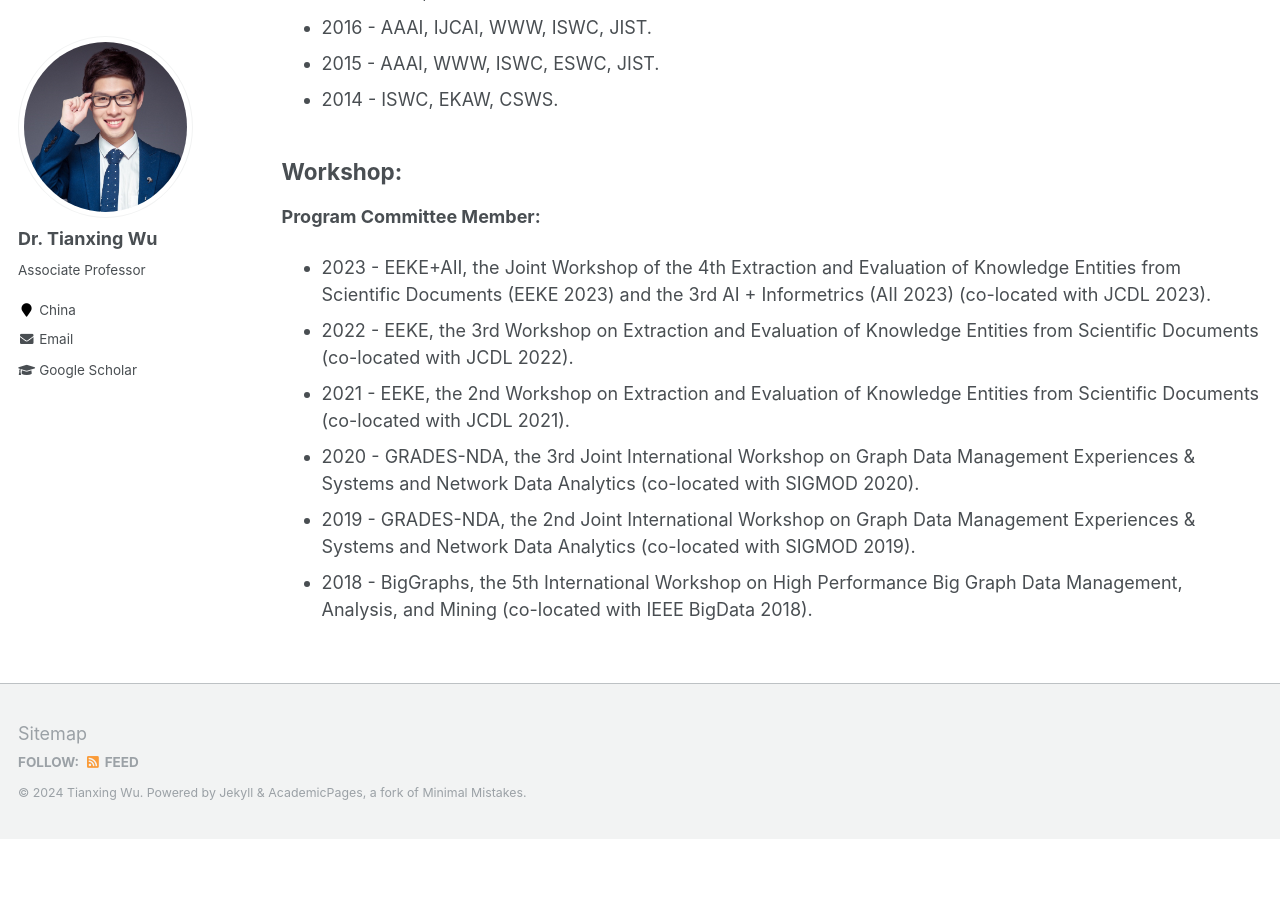
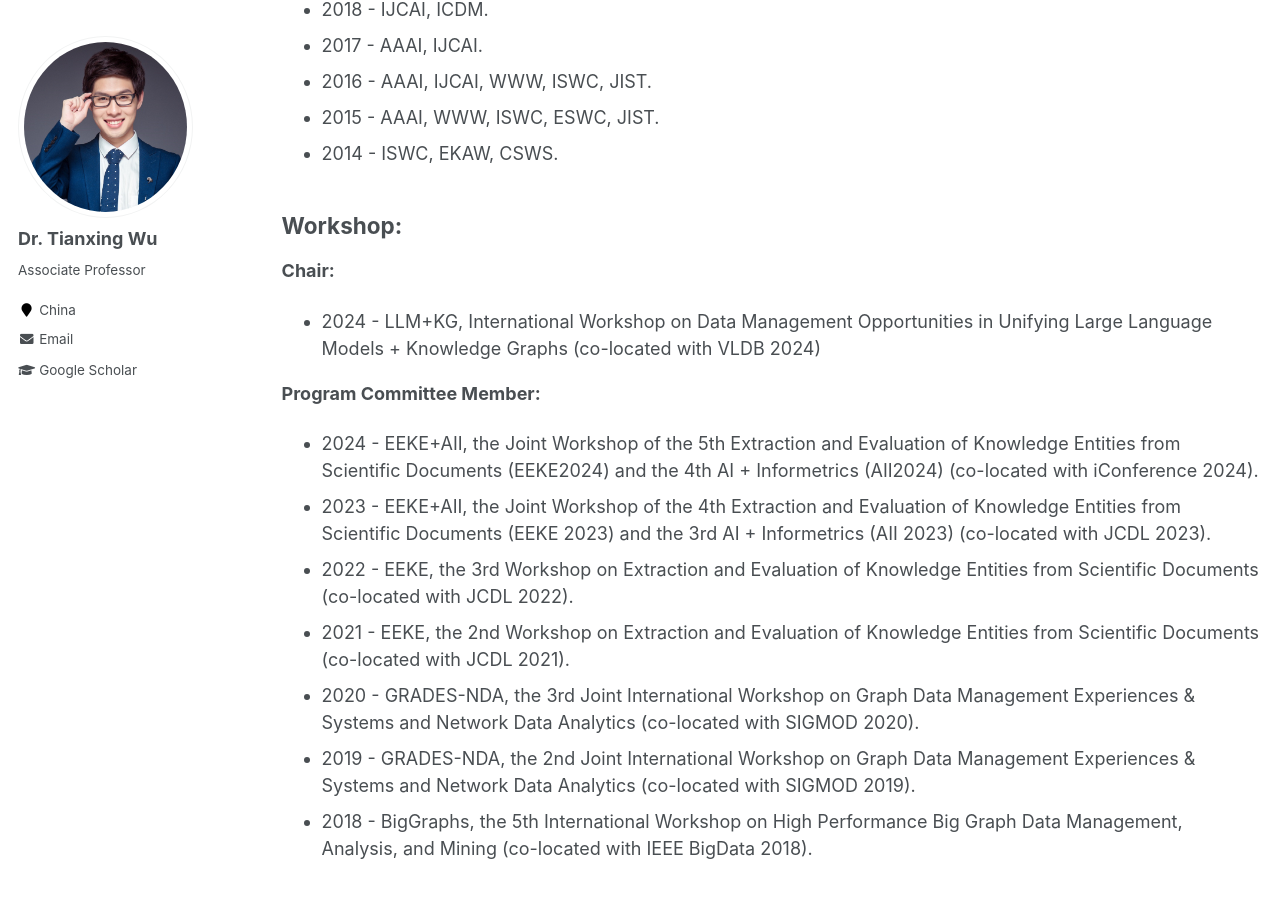
Before and after one commit to tianxing-wu/tianxing-wu.github.io, a Jekyll site: the page built from _pages/services.md, in a window 1280 px wide and 900 px high, scrolled down 2668 px. Built offline with Jekyll 4.4.1, drawn with Linux system fonts in a browser that asks for light colours; before the commit the page ends 3507 px from its top, so only the background shows below that; some of the changed text lies outside the part shown.

Commit message:
info update

```diff
--- a/_pages/services.md
+++ b/_pages/services.md
@@ -21,7 +21,7 @@ author_profile: true
 * Data Intelligence (DI).
 
 **Reviewer:**
-* 2024 - IEEE Transactions on Knowledge and Data Engineering (TKDE), Knowledge-based Systems (KBS).
+* 2024 - IEEE Transactions on Knowledge and Data Engineering (TKDE), ACM Transactions on Asian and Low-Resource Language Information Processing (TALLIP), Knowledge-based Systems (KBS), International Journal on Semantic Web and Information Systems (IJSWIS).
 * 2023 - IEEE Transactions on Knowledge and Data Engineering (TKDE), World Wide Web-Internet and Web Information Systems (WWWJ), ACM Transactions on Asian and Low-Resource Language Information Processing (TALLIP), Knowledge-based Systems (KBS), Applied Intelligence (APIN), International Journal on Semantic Web and Information Systems (IJSWIS), Neural Processing Letters, Chinese Journal of Computers (计算机学报), Journal of Computer Research and Development (计算机研究与发展).
 * 2022 - Journal of Web Semantics (JWS), Knowledge and Information Systems (KAIS), Information Processing & Management (IPM), Knowledge-based Systems (KBS), Applied Intelligence (APIN), Engineering Applications of Artificial Intelligence (EAAI), International Journal on Semantic Web and Information Systems (IJSWIS), Aslib Journal of Information Management (AJIM), Scientometrics (SCIM), Heritage Science, Data Intelligence (DI), Journal of Software (软件学报).
 * 2021 - Journal of Web Semantics (JWS), Knowledge-based Systems (KBS), Applied Intelligence (APIN), International Journal on Semantic Web and Information Systems (IJSWIS), Data Intelligence (DI), Intelligent Computing, Journal of Software (软件学报).
@@ -68,7 +68,11 @@ author_profile: true
 
 
 ## Workshop:
+**Chair:**
+* 2024 - LLM+KG, International Workshop on Data Management Opportunities in Unifying Large Language Models + Knowledge Graphs (co-located with VLDB 2024)
+
 **Program Committee Member:**
+* 2024 - EEKE+AII, the Joint Workshop of the 5th Extraction and Evaluation of Knowledge Entities from Scientific Documents (EEKE2024) and the 4th AI + Informetrics (AII2024) (co-located with iConference 2024).
 * 2023 - EEKE+AII, the Joint Workshop of the 4th Extraction and Evaluation of Knowledge Entities from Scientific Documents (EEKE 2023) and the 3rd AI + Informetrics (AII 2023) (co-located with JCDL 2023).
 * 2022 - EEKE, the 3rd Workshop on Extraction and Evaluation of Knowledge Entities from Scientific Documents (co-located with JCDL 2022).
 * 2021 - EEKE, the 2nd Workshop on Extraction and Evaluation of Knowledge Entities from Scientific Documents (co-located with JCDL 2021).
```
Also changed, not shown: 1 other file.
